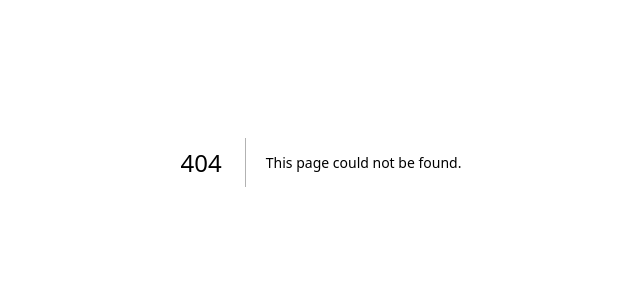
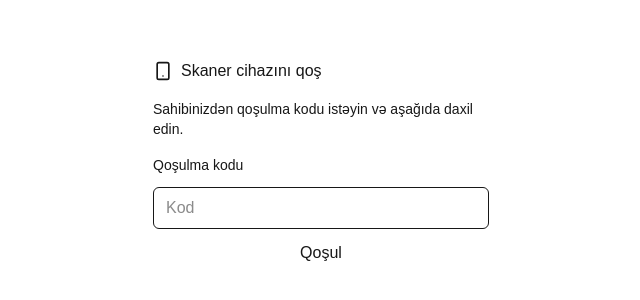
Before and after one commit to matinasgarov/gymmanage, a Next.js app: page /door/pair in a window 1280 px wide. Before the commit this address had no page. Shown: the part 238-538 px from the top of the page, without its empty margins (319-959 px from the left). Built offline with nearby package versions, Linux system fonts and the light colour scheme.

Commit message:
feat(door): public pair pages and revoked landing

```diff
--- /dev/null
+++ b/src/app/door/pair/[code]/page.tsx
@@ -0,0 +1,34 @@
+import { redirect } from "next/navigation";
+import { Smartphone } from "lucide-react";
+import { redeemPairing } from "@/lib/scanner-device-actions";
+import { RedeemPairingForm } from "@/components/redeem-pairing-form";
+
+export const dynamic = "force-dynamic";
+
+export default async function DoorPairCodePage({
+  params,
+}: {
+  params: Promise<{ code: string }>;
+}) {
+  const { code } = await params;
+  const result = await redeemPairing(code);
+  if (result.ok) {
+    redirect("/door");
+  }
+
+  return (
+    <main className="min-h-screen bg-[var(--background)] flex items-center justify-center px-4 py-10">
+      <div className="card w-full max-w-sm p-6 space-y-4">
+        <div className="flex items-center gap-2">
+          <Smartphone className="w-5 h-5 text-[var(--brand-strong)]" />
+          <h1 className="font-medium">Qoşulma uğursuz oldu</h1>
+        </div>
+        <p className="text-sm text-red-600">{result.message}</p>
+        <p className="text-sm text-[var(--muted)]">
+          Aşağıda kodu yenidən daxil edə bilərsiniz:
+        </p>
+        <RedeemPairingForm initialCode={code} />
+      </div>
+    </main>
+  );
+}
--- /dev/null
+++ b/src/app/door/pair/page.tsx
@@ -0,0 +1,21 @@
+import { Smartphone } from "lucide-react";
+import { RedeemPairingForm } from "@/components/redeem-pairing-form";
+
+export const dynamic = "force-dynamic";
+
+export default function DoorPairPage() {
+  return (
+    <main className="min-h-screen bg-[var(--background)] flex items-center justify-center px-4 py-10">
+      <div className="card w-full max-w-sm p-6 space-y-4">
+        <div className="flex items-center gap-2">
+          <Smartphone className="w-5 h-5 text-[var(--brand-strong)]" />
+          <h1 className="font-medium">Skaner cihazını qoş</h1>
+        </div>
+        <p className="text-sm text-[var(--muted)]">
+          Sahibinizdən qoşulma kodu istəyin və aşağıda daxil edin.
+        </p>
+        <RedeemPairingForm />
+      </div>
+    </main>
+  );
+}
--- /dev/null
+++ b/src/app/door/revoked/page.tsx
@@ -0,0 +1,20 @@
+import { ShieldOff } from "lucide-react";
+import Link from "next/link";
+
+export default function DoorRevokedPage() {
+  return (
+    <main className="min-h-screen bg-[var(--background)] flex items-center justify-center px-4 py-10">
+      <div className="card w-full max-w-sm p-6 space-y-4 text-center">
+        <ShieldOff className="w-8 h-8 text-red-500 mx-auto" />
+        <h1 className="font-medium">Bu cihaz ləğv edilib</h1>
+        <p className="text-sm text-[var(--muted)]">
+          Skaner cihazınız sahibiniz tərəfindən söndürülüb. Yenidən qoşulmaq üçün
+          ondan yeni qoşulma kodu istəyin.
+        </p>
+        <Link href="/door/pair" className="btn-ghost inline-block">
+          Yenidən qoşul
+        </Link>
+      </div>
+    </main>
+  );
+}
--- /dev/null
+++ b/src/components/redeem-pairing-form.tsx
@@ -0,0 +1,48 @@
+"use client";
+
+import { useTransition, useState } from "react";
+import { useRouter } from "next/navigation";
+import { redeemPairing } from "@/lib/scanner-device-actions";
+
+export function RedeemPairingForm({ initialCode = "" }: { initialCode?: string }) {
+  const [code, setCode] = useState(initialCode);
+  const [error, setError] = useState<string | null>(null);
+  const [isPending, startTransition] = useTransition();
+  const router = useRouter();
+
+  function submit(e: React.FormEvent<HTMLFormElement>) {
+    e.preventDefault();
+    setError(null);
+    startTransition(async () => {
+      const result = await redeemPairing(code.trim());
+      if (result.ok) {
+        router.replace("/door");
+      } else {
+        setError(result.message);
+      }
+    });
+  }
+
+  return (
+    <form onSubmit={submit} className="space-y-3">
+      <label className="block text-sm font-medium">Qoşulma kodu</label>
+      <input
+        value={code}
+        onChange={(e) => setCode(e.target.value)}
+        placeholder="Kod"
+        className="w-full px-3 py-2 border border-[var(--border)] rounded-md text-base"
+        autoComplete="off"
+        autoCapitalize="off"
+        spellCheck={false}
+      />
+      {error && <p className="text-sm text-red-600">{error}</p>}
+      <button
+        type="submit"
+        disabled={isPending || code.trim().length === 0}
+        className="btn-brand w-full"
+      >
+        {isPending ? "Qoşulur..." : "Qoşul"}
+      </button>
+    </form>
+  );
+}
```
